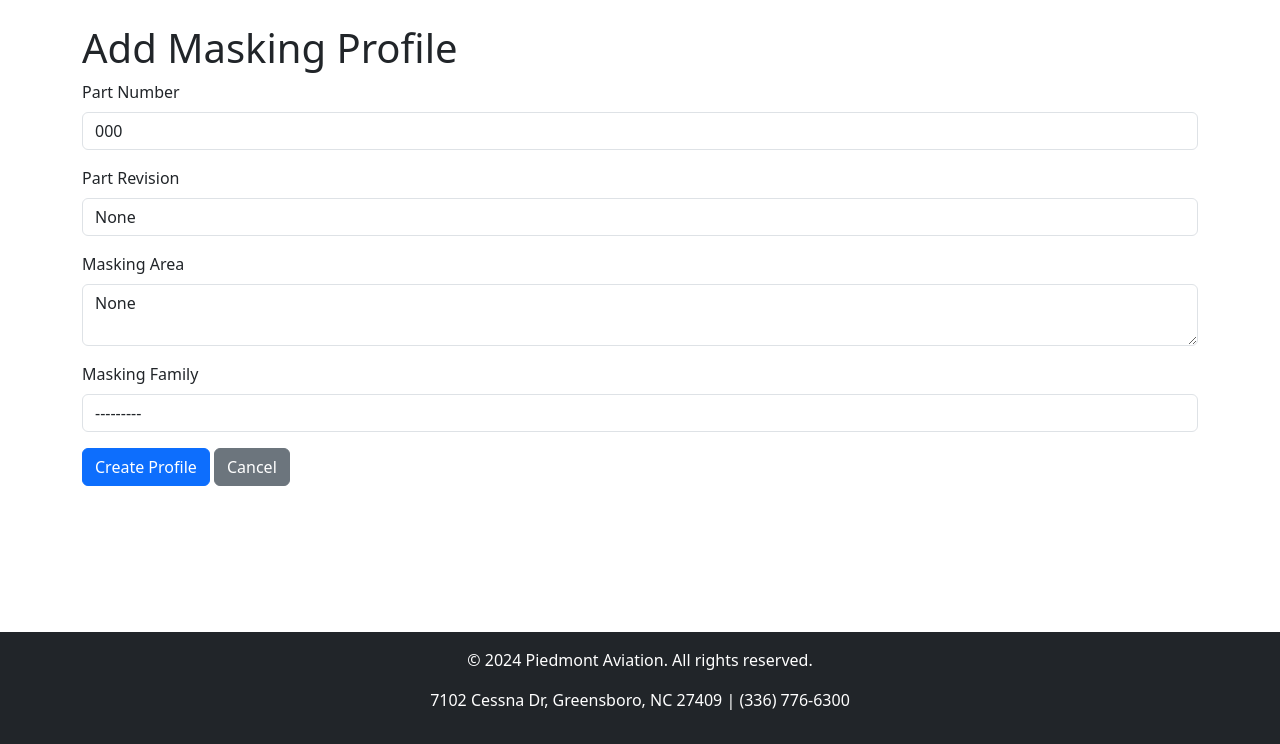
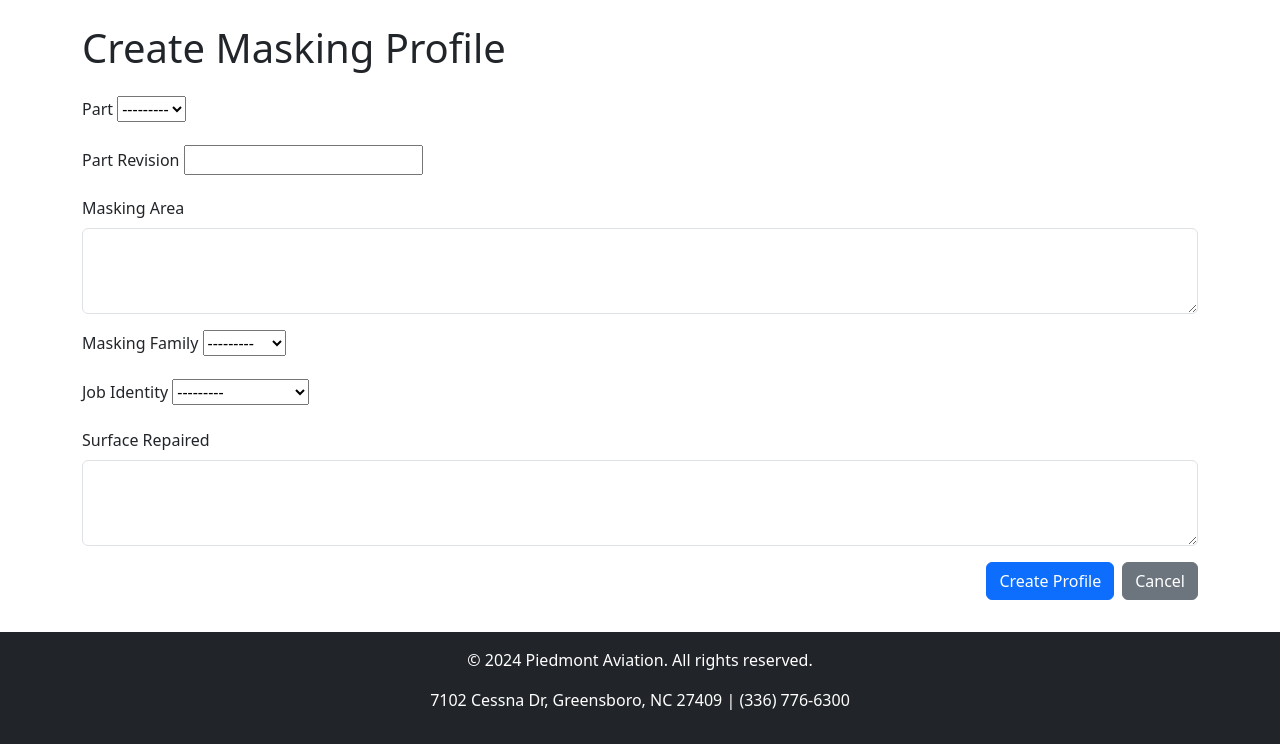
Before and after one commit to SmartXchain/piedmont, a Django app: page /masking/create/ in a window 1280 px wide. Shown: the part 56-800 px from the top of the page. Run offline with Django 5.2, Linux system fonts and the light colour scheme; tables that the repository leaves empty hold one stand-in row (values such as "Sample post").

Commit message:
fix: masking profiles

```diff
--- a/app/masking/forms.py
+++ b/app/masking/forms.py
@@ -5,7 +5,12 @@ from .models import MaskingProfile, MaskingPhoto
 class MaskingProfileForm(forms.ModelForm):
     class Meta:
         model = MaskingProfile
-        fields = ['part', 'part_revision', 'masking_area', 'masking_family']
+        fields = ['part', 'part_revision', 'masking_area', 'masking_family', 'job_identity', 'surface_repaired']
+        widgets = {
+            'masking_area': forms.Textarea(attrs={'class': 'form-control', 'rows': 3}),
+            'surface_repaired': forms.Textarea(attrs={'class': 'form-control', 'rows': 3}),
+        }
+
 
 
 class MaskingPhotoForm(forms.ModelForm):
--- a/app/masking/models.py
+++ b/app/masking/models.py
@@ -17,6 +17,22 @@ class MaskingProfile(models.Model):
     masking_family = models.CharField(
         max_length=50, choices=MASKING_FAMILY_CHOICES, verbose_name=_("Masking Family")
     )
+    job_identity = models.CharField(
+        max_length=50,
+        choices=[
+            ('chrome_plate', 'Chrome Plate'),
+            ('cadmium_plate', 'Cadmium Plate'),
+            ('nickel plate', 'Nickel Plate'),
+            ('etch', 'Etch'),
+            ('anodize', 'Anodize'),
+            ('paint', 'Paint'),
+            ('chrome strip', 'Chrome Strip'),
+            ('cad strip', 'Cad Strip'),
+            ('nickel strip', 'Nickel Strip'),
+        ],
+        verbose_name=_("Job Identity"),
+    )
+    surface_repaired = models.TextField(blank=True, null=True, verbose_name=_("Surface Repaired"))
     created_at = models.DateTimeField(auto_now_add=True)
     updated_at = models.DateTimeField(auto_now=True)
 
--- a/app/masking/templates/masking/masking_profile_form.html
+++ b/app/masking/templates/masking/masking_profile_form.html
@@ -4,39 +4,64 @@
 
 {% block content %}
 <div class="container">
-    <h1>{% if form.instance.pk %}Edit Masking Profile{% else %}Add Masking Profile{% endif %}</h1>
-    <form method="post">
+    <h1 class="mb-4">{% if form.instance.pk %}Edit Masking Profile{% else %}Create Masking Profile{% endif %}</h1>
+
+    <!-- Display validation errors -->
+    {% if form.errors %}
+    <div class="alert alert-danger">
+        <ul>
+            {% for field, errors in form.errors.items %}
+            <li><strong>{{ field|capfirst }}:</strong> {{ errors|join:", " }}</li>
+            {% endfor %}
+        </ul>
+    </div>
+    {% endif %}
+
+    <!-- Form -->
+    <form method="post" enctype="multipart/form-data">
         {% csrf_token %}
+
+        <!-- Part -->
         <div class="mb-3">
-            <label for="id_part" class="form-label">Part Number</label>
-            <select id="id_part" name="part" class="form-control">
-                {% for part in form.fields.part.queryset %}
-                <option value="{{ part.id }}" {% if part.id == form.initial.part.id %}selected{% endif %}>
-                    {{ part.part_number }}
-                </option>
-                {% endfor %}
-            </select>
+            <label for="id_part" class="form-label">Part</label>
+            {{ form.part }}
         </div>
+
+        <!-- Part Revision -->
         <div class="mb-3">
             <label for="id_part_revision" class="form-label">Part Revision</label>
-            <input type="text" id="id_part_revision" name="part_revision" value="{{ form.part_revision.value }}" class="form-control">
+            {{ form.part_revision }}
         </div>
+
+        <!-- Masking Area -->
         <div class="mb-3">
             <label for="id_masking_area" class="form-label">Masking Area</label>
-            <textarea id="id_masking_area" name="masking_area" class="form-control">{{ form.masking_area.value }}</textarea>
+            {{ form.masking_area }}
         </div>
+
+        <!-- Masking Family -->
         <div class="mb-3">
             <label for="id_masking_family" class="form-label">Masking Family</label>
-            <select id="id_masking_family" name="masking_family" class="form-control">
-                {% for value, display in form.fields.masking_family.choices %}
-                <option value="{{ value }}" {% if value == form.masking_family.value %}selected{% endif %}>
-                    {{ display }}
-                </option>
-                {% endfor %}
-            </select>
+            {{ form.masking_family }}
         </div>
-        <button type="submit" class="btn btn-primary">{% if form.instance.pk %}Save Changes{% else %}Create Profile{% endif %}</button>
-        <a href="{% url 'masking_profile_list' %}" class="btn btn-secondary">Cancel</a>
+
+        <!-- Job Identity -->
+        <div class="mb-3">
+            <label for="id_job_identity" class="form-label">Job Identity</label>
+            {{ form.job_identity }}
+        </div>
+
+        <!-- Surface Repaired -->
+        <div class="mb-3">
+            <label for="id_surface_repaired" class="form-label">Surface Repaired</label>
+            {{ form.surface_repaired }}
+        </div>
+
+        <!-- Buttons -->
+        <div class="d-flex justify-content-end">
+            <button type="submit" class="btn btn-primary me-2">{% if form.instance.pk %}Save Changes{% else %}Create Profile{% endif %}</button>
+            <a href="{% url 'masking_profile_list' %}" class="btn btn-secondary">Cancel</a>
+        </div>
     </form>
 </div>
 {% endblock %}
--- a/app/masking/views.py
+++ b/app/masking/views.py
@@ -11,39 +11,40 @@ def masking_profile_list(request):
 
 def masking_profile_detail(request, profile_id):
     profile = get_object_or_404(MaskingProfile, id=profile_id)
-    photos = profile.photos.all()
-    return render(request, 'masking/masking_profile_detail.html', {'profile': profile, 'photos': photos})
-
+    related_profiles = MaskingProfile.objects.filter(part=profile.part).exclude(id=profile.id)
+    return render(request, 'masking/masking_profile_detail.html', {
+        'profile': profile,
+        'related_profiles': related_profiles,
+    })
 
 def masking_profile_create(request):
     if request.method == "POST":
+        print("POST data received:", request.POST)  # Debugging
         form = MaskingProfileForm(request.POST)
         if form.is_valid():
+            print("Form is valid.")  # Debugging
             form.save()
             return redirect('masking_profile_list')
+        else:
+            print("Form errors:", form.errors)  # Debugging
     else:
         form = MaskingProfileForm()
+
     return render(request, 'masking/masking_profile_form.html', {'form': form})
 
 
 def masking_photo_create(request):
-    masking_profile_id = request.GET.get('masking_profile')  # Retrieve from query params
-    if not masking_profile_id:
-        return HttpResponse("Masking Profile ID is missing.", status=400)  # Handle missing ID gracefully
-
+    masking_profile_id = request.GET.get('masking_profile')
     masking_profile = get_object_or_404(MaskingProfile, id=masking_profile_id)
 
     if request.method == "POST":
         form = MaskingPhotoForm(request.POST, request.FILES)
         if form.is_valid():
             photo = form.save(commit=False)
-            photo.masking_profile = masking_profile  # Associate with the correct masking profile
+            photo.masking_profile = masking_profile
             photo.save()
             return redirect('masking_profile_detail', profile_id=masking_profile.id)
     else:
         form = MaskingPhotoForm()
 
-    return render(request, 'masking/masking_photo_form.html', {
-        'form': form,
-        'masking_profile': masking_profile,
-    })
+    return render(request, 'masking/masking_photo_form.html', {'form': form, 'masking_profile': masking_profile})
```
Also changed, not shown: app/masking/templates/masking/masking_profile_detail.html (+34 -7 lines), app/masking/templates/masking/masking_profile_list.html (+5 -5 lines), app/masking/migrations/0002_maskingprofile_job_identity_and_more.py (added).
